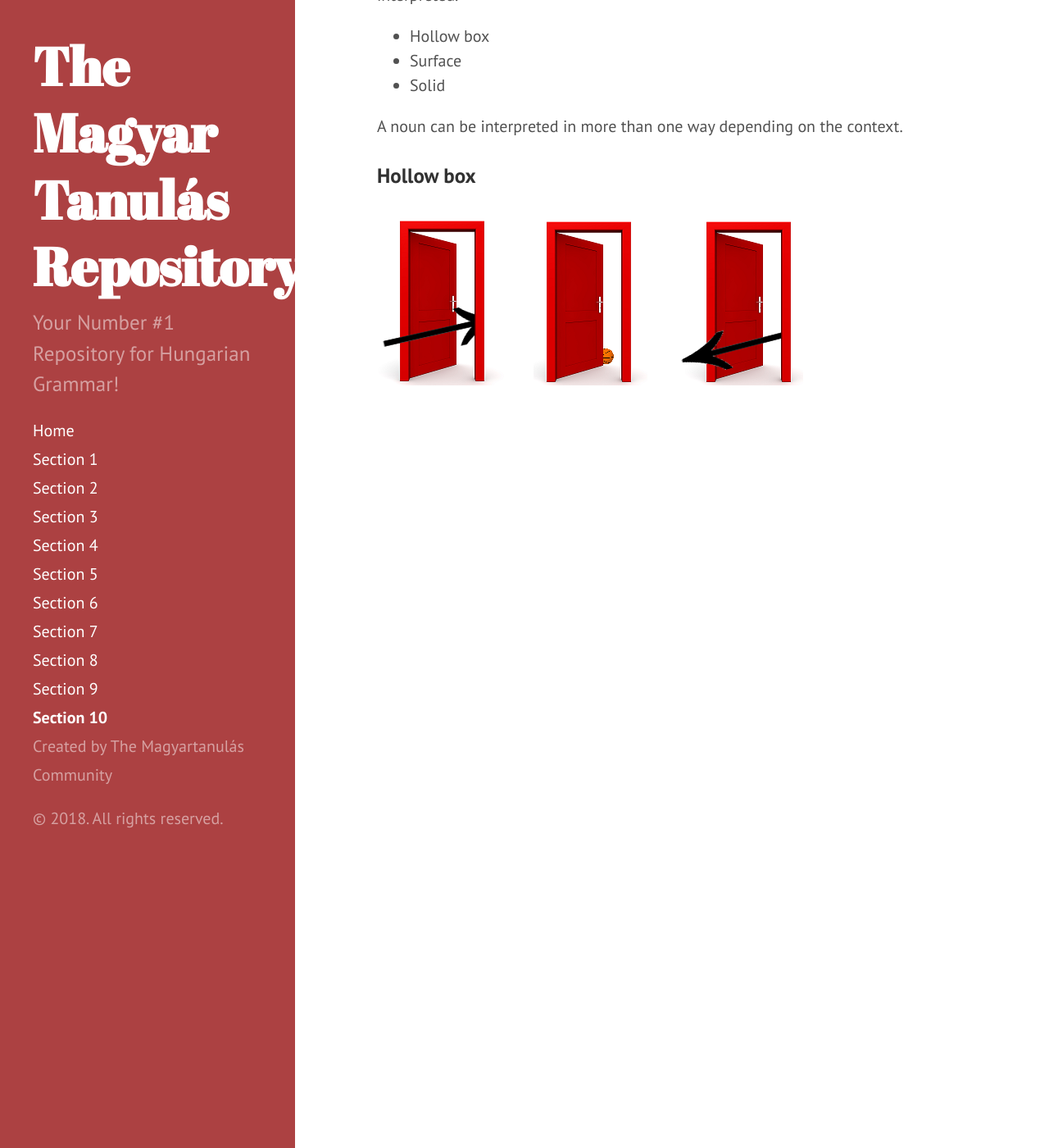
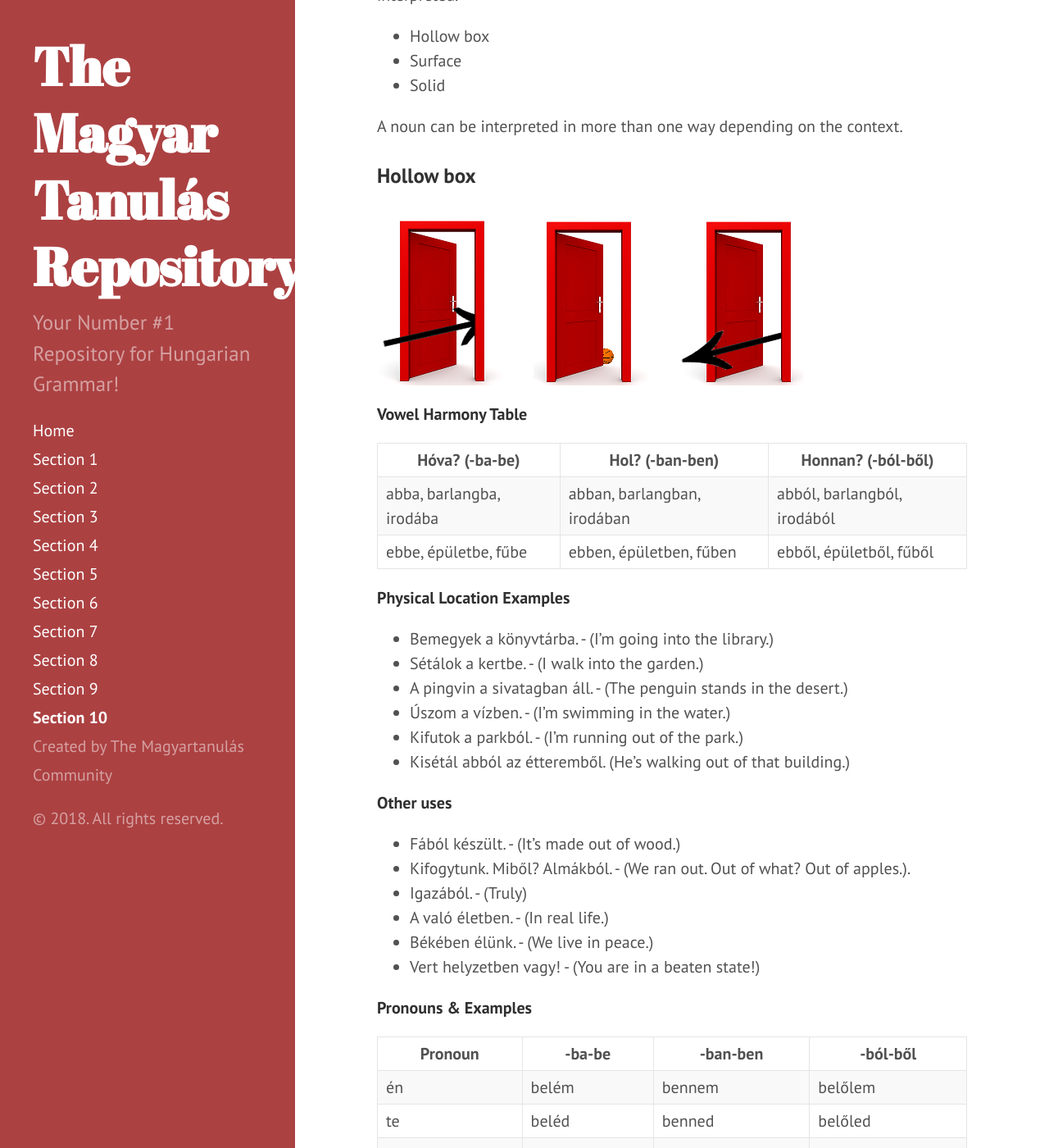
Before and after one commit to Magyartanulas/magyartanulas.github.io, a Jekyll site: the page built from Section10.md, in a window 1280 px wide and 1400 px high, scrolled down 852 px. Shown: the whole window at 82% size. Built offline with Jekyll 4.4.1, drawn with Linux system fonts in a browser that asks for light colours; Markdown is read by kramdown in place of the engine named in the settings; some of the changed text lies outside the part shown.

Commit message:
Update Section10.md

```diff
--- a/Section10.md
+++ b/Section10.md
@@ -33,3 +33,68 @@ A noun can be interpreted in more than one way depending on the context.
 ### Hollow box
 
 ![ajtók](https://magyartanulas.github.io/public/doors.png)
+
+**Vowel Harmony Table**
+
+| Hóva? (-ba\-be)          | Hol? (-ban\-ben)            | Honnan? (-ból\-ből)         |
+|--------------------------|-----------------------------|-----------------------------|
+| abba, barlangba, irodába | abban, barlangban, irodában | abból, barlangból, irodából |
+| ebbe, épületbe, fűbe     | ebben, épületben, fűben     | ebből, épületből, fűből     |
+
+**Physical Location Examples**
+
+* Bemegyek a könyvtárba. - (I'm going into the library.)
+* Sétálok a kertbe. - (I walk into the garden.)
+* A pingvin a sivatagban áll. - (The penguin stands in the desert.)
+* Úszom a vízben. - (I'm swimming in the water.)
+* Kifutok a parkból. - (I'm running out of the park.)
+* Kisétál abból az étteremből. (He's walking out of that building.)
+
+**Other uses**
+
+* Fából készült. - (It's made out of wood.)
+* Kifogytunk. Miből? Almákból. - (We ran out. Out of what? Out of apples.).
+* Igazából. - (Truly)
+* A való életben. - (In real life.)
+* Békében élünk. - (We live in peace.)
+* Vert helyzetben vagy! - (You are in a beaten state!)
+
+**Pronouns & Examples**
+
+| Pronoun | -ba\-be | -ban\-ben | -ból\-ből |
+|---------|---------|-----------|-----------|
+| én      | belém   | bennem    | belőlem   |
+| te      | beléd   | benned    | belőled   |
+| ő       | belé    | benne     | belőle    |
+| mi      | belénk  | bennünk   | belőlünk  |
+| ti      | belétek | bennetek  | belőletek |
+| ők      | beléjük | bennük    | belőlük   |
+
+* Nagyon egyedül vagyok itt, és a leveleid mindig lelket öntenek belém. - (I'm very lonely here, and your letters always inspire me lit. always pour spirit into me.)
+* Nem bíznak bennem. - (They don't trust in me.)
+* Hiszek benned! - (I believe in you!)
+* Bolondot csináltak belőlem! - (They made a fool out of me!)
+* Tanultam belőle. - (I've learned from it.)
+
+
+### Surface (incomplete)
+
+**Vowel Harmony Table**
+
+**Physical Location Examples**
+
+**Other uses**
+
+**Pronouns & Examples**
+
+### Solid (incomplete)
+
+**Vowel Harmony Table**
+
+**Physical Location Examples**
+
+**Other uses**
+
+**Pronouns & Examples**
+
+### Phrases with specific noun cases (incomplete)
```
